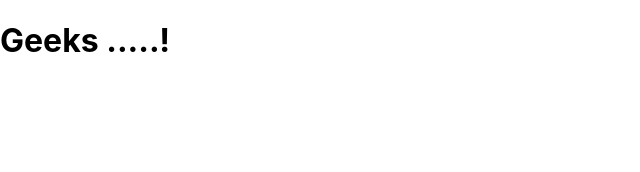
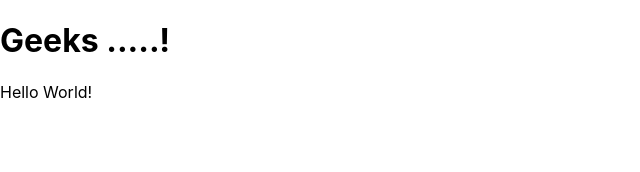
Before and after one commit to neaguolt/ReactCrashCourse, a React (Create React App) app: page / in a window 1280 px wide. Shown: the top 172 px of the page, without its empty margins (0-640 px from the left). Built offline with nearby package versions, Linux system fonts and the light colour scheme.

Commit message:
Component SayHello

```diff
--- a/src/App.js
+++ b/src/App.js
@@ -1,14 +1,16 @@
 import { useEffect } from 'react';
 import './App.css';
+import SayHello from './CrashCourse/SayHello';
 
 const App = () => {
   useEffect(() => {
     console.log("Mounting...");
   });
   return (
-    <h1>
-      Geeks .....!
-    </h1>
+    <>
+      <h1>Geeks .....!</h1>
+      <SayHello/>
+    </>
   );
 }
 
--- /dev/null
+++ b/src/CrashCourse/SayHello.js
@@ -0,0 +1,4 @@
+function SayHello() {
+    return  <p>Hello  World!</p>
+}
+export default SayHello;
```
